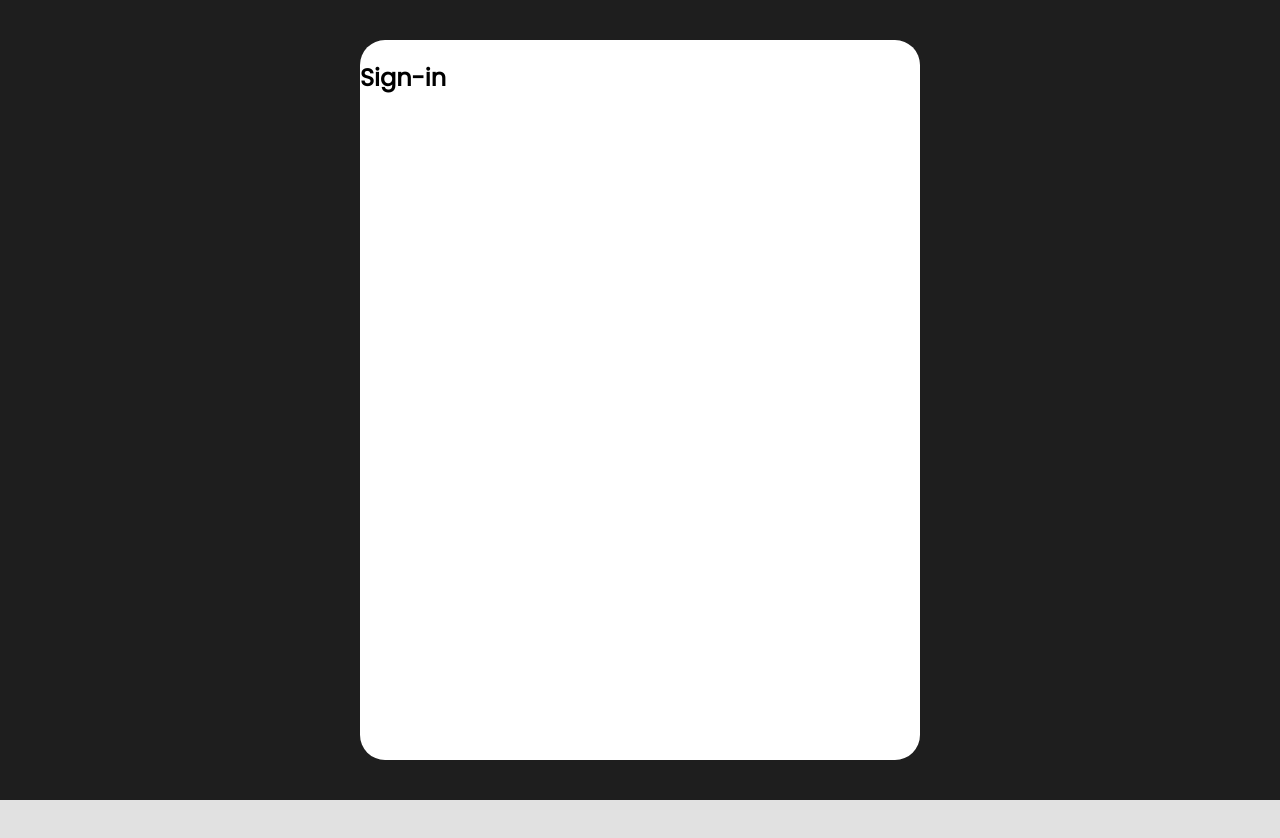
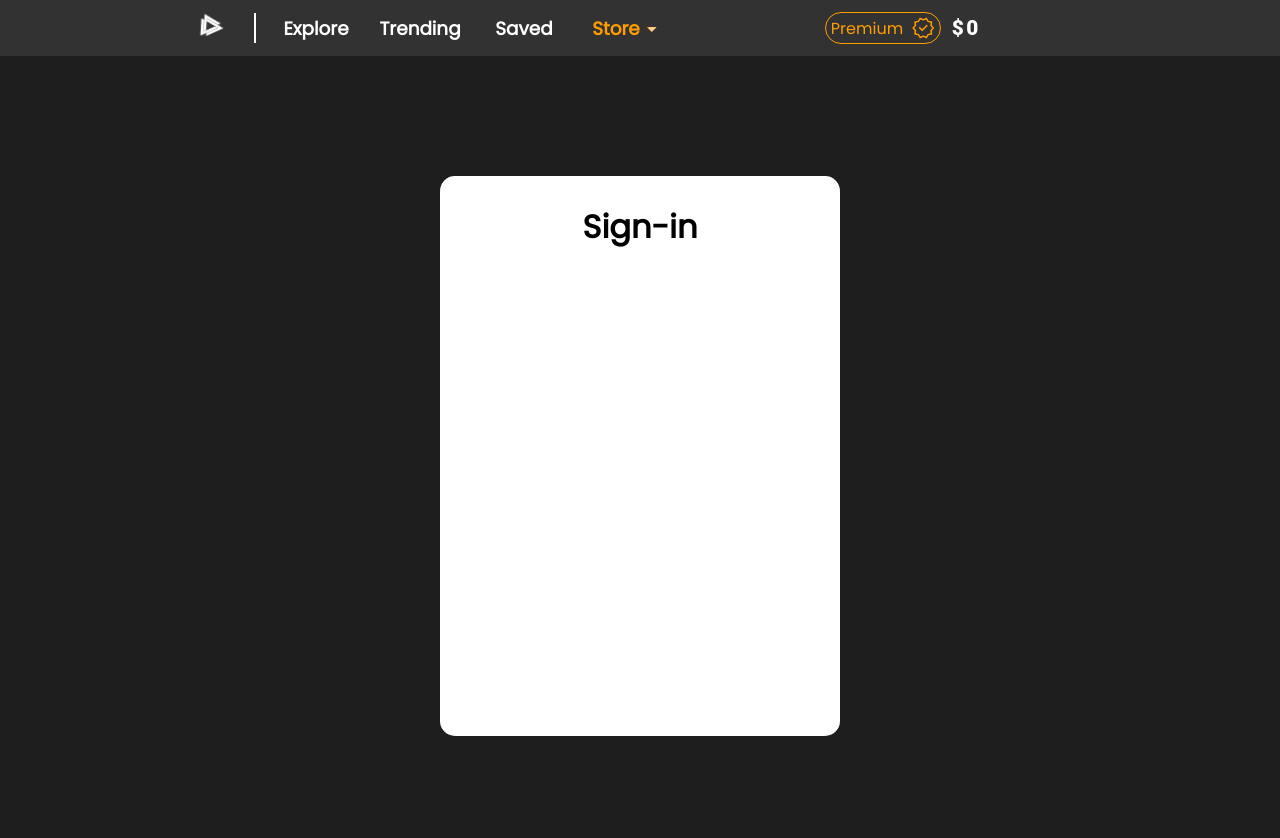
Before and after one commit to HudsonBean/UselessWebsite, a React (Create React App) app in the folder client/: page /Sign-in in a window 1280 px wide. Shown: the top 838 px of the page. Before the commit the page ends 800 px from the top, so only its background shows below. Built offline with nearby package versions, Linux system fonts and the light colour scheme.

Commit message:
Added conditional rendering for signin button

```diff
--- a/client/src/modules/Navbar.js
+++ b/client/src/modules/Navbar.js
@@ -16,8 +16,13 @@ import Profile from "../pages/Profile.js";
 import placeholder_logo from "../assets/placeholder_logo.png";
 import placeholder_profile from "../assets/placeholder_profile.png";
 
-function Navbar(setUser) {
-  let user = false;
+function Navbar(special) {
+  let user;
+  if (special.content == 2) {
+    user = special;
+  } else {
+    user = 1;
+  }
   return (
     <div className="nav-bar">
       <div className="nav-bar-left">
@@ -63,7 +68,7 @@ function Navbar(setUser) {
           </a>
         </div>
         <div className="profile">
-          {user ? (
+          {user == 0 ? (
             <a href="/users/1/Profile">
               <img
                 width={"40px"}
@@ -72,12 +77,14 @@ function Navbar(setUser) {
                 alt="profile-picture"
               ></img>
             </a>
-          ) : (
+          ) : user == 1 ? (
             <div className="register-signin-container">
               <a href="/Sign-in" className="sign-in">
                 Sign In
               </a>
             </div>
+          ) : (
+            <></>
           )}
         </div>
       </div>
--- a/client/src/pages/Signin.js
+++ b/client/src/pages/Signin.js
@@ -2,14 +2,19 @@
 import React from "react";
 //Styles
 import "../styles/Signin.css";
+//Components
+import Navbar from "../modules/Navbar";
 
 function Signin() {
   return (
-    <div className="signin-body">
-      <form>
-        <h2>Sign-in</h2>
-      </form>
-    </div>
+    <>
+      <Navbar content={2} />
+      <div className="signin-body">
+        <form>
+          <h2>Sign-in</h2>
+        </form>
+      </div>
+    </>
   );
 }
 
--- a/client/src/styles/Signin.css
+++ b/client/src/styles/Signin.css
@@ -6,10 +6,14 @@
   justify-content: center;
   align-items: center;
 }
-
-form {
-  width: 35rem;
-  height: 45rem;
+.signin-body form {
+  width: 25rem;
+  height: 35rem;
   background-color: white;
-  border-radius: 25px;
+  border-radius: 15px;
+  display: flex;
+  justify-content: center;
+}
+.signin-body form h2 {
+  font-size: 2rem;
 }/*# sourceMappingURL=Signin.css.map */
--- a/client/src/styles/Signin.scss
+++ b/client/src/styles/Signin.scss
@@ -13,11 +13,15 @@
   display: flex;
   justify-content: center;
   align-items: center;
+  form {
+    width: 25rem;
+    height: 35rem;
+    background-color: white;
+    border-radius: 15px;
+    display: flex;
+    justify-content: center;
+    h2 {
+      font-size: 2rem;
+    }
+  }
 }
-
-form {
-  width: 35rem;
-  height: 45rem;
-  background-color: white;
-  border-radius: 25px;
-}
```
Also changed, not shown: 1 other file (tests, documents, lock files or other folders).
